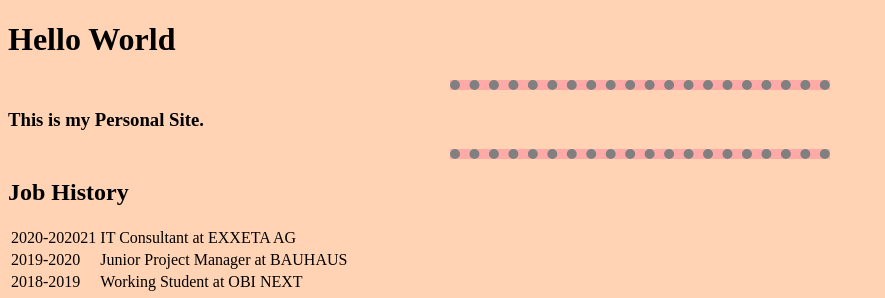
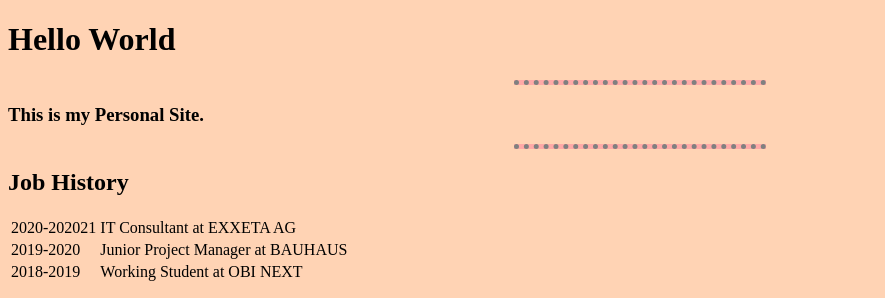
Before and after one commit to schwipschwapwal/ohpolly.github.com, a plain HTML site: page index.html in a window 1280 px wide. Shown: the top 298 px of the page, without its empty margins (0-885 px from the left). Drawn offline with Linux system fonts and the light colour scheme.

```diff
--- a/index.html
+++ b/index.html
@@ -15,8 +15,8 @@
             border-style: none;
             border-top-style: dotted;
             border-color: grey;
-            border-width: 10px;
-            width: 30%
+            border-width: 5px;
+            width: 20%
         }
 
         img {
```
